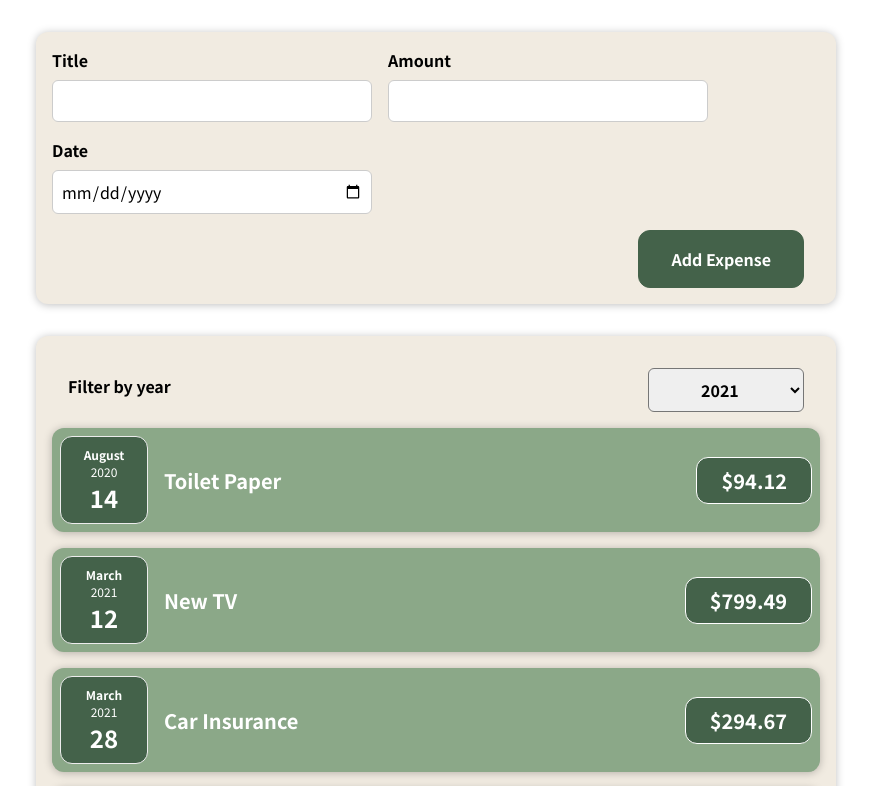
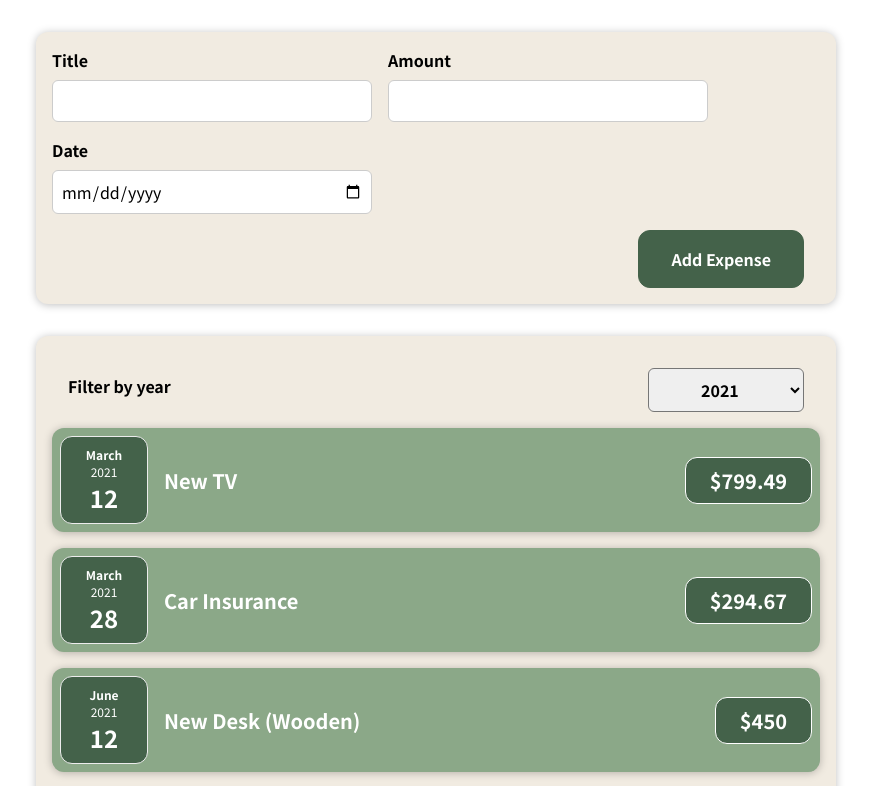
Before and after one commit to zorridge/react-expense-tracker, a React (Create React App) app: page / in a window 1280 px wide. Shown: the top 786 px of the page, without its empty margins (204-1075 px from the left). Built offline with nearby package versions, Linux system fonts and the light colour scheme.

Commit message:
Render user input

```diff
--- a/src/App.jsx
+++ b/src/App.jsx
@@ -1,10 +1,9 @@
-import React from 'react';
+import React, { useState } from 'react';
 
 import NewExpense from './components/NewExpense/NewExpense';
 import Expenses from './components/Expenses/Expenses';
 
-const App = () => {
-  const expenses = [
+const SEED_EXPENSES = [
   {
     id: 'e1',
     title: 'Toilet Paper',
@@ -31,9 +30,13 @@ const App = () => {
   },
 ];
 
+const App = () => {
+  const [expenses, setExpenses] = useState(SEED_EXPENSES);
+
   const addExpenseHandler = expense => {
-    console.log('Top level...');
-    console.log(expense);
+    setExpenses(prevExpense => {
+      return [expense, ...prevExpense];
+    });
   };
 
   return (
--- a/src/components/Expenses/Expenses.jsx
+++ b/src/components/Expenses/Expenses.jsx
@@ -13,13 +13,14 @@ const Expenses = (props) => {
         setYearFilter(year);
     };
 
+    const filteredItems = items.filter(item => {
+        return item.date.getFullYear().toString() === yearFilter;
+    });
+
     return (
         <Card className='expenses'>
             <ExpenseFilter selected={yearFilter} onAddFilter={addFilterHandler} />
-            <ExpenseItem expense={items[0]} />
-            <ExpenseItem expense={items[1]} />
-            <ExpenseItem expense={items[2]} />
-            <ExpenseItem expense={items[3]} />
+            {filteredItems.map(item => <ExpenseItem key={item.id} expense={item} />)}
         </Card>
     );
 };
```
Lines whose indentation alone changed are shown as unchanged.
